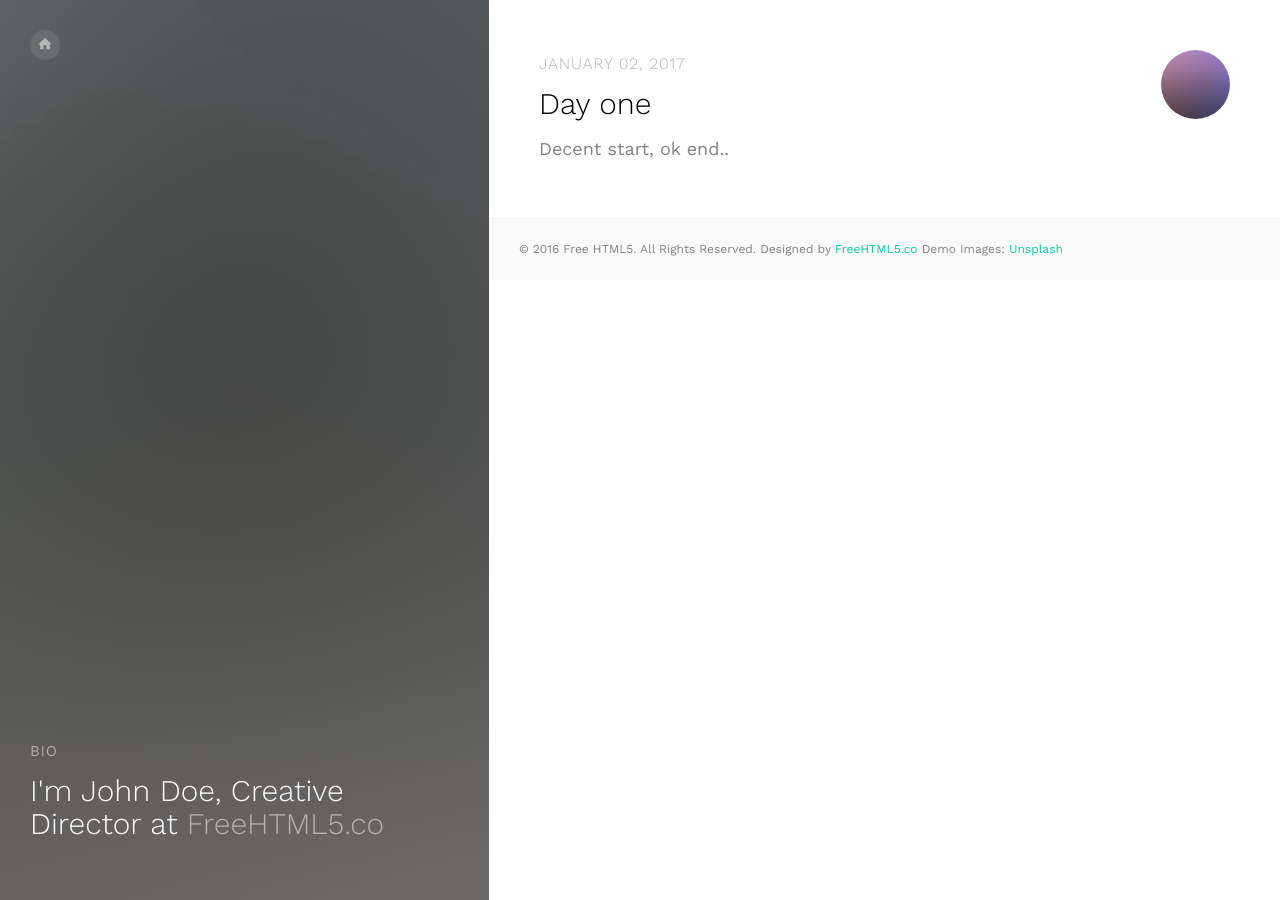
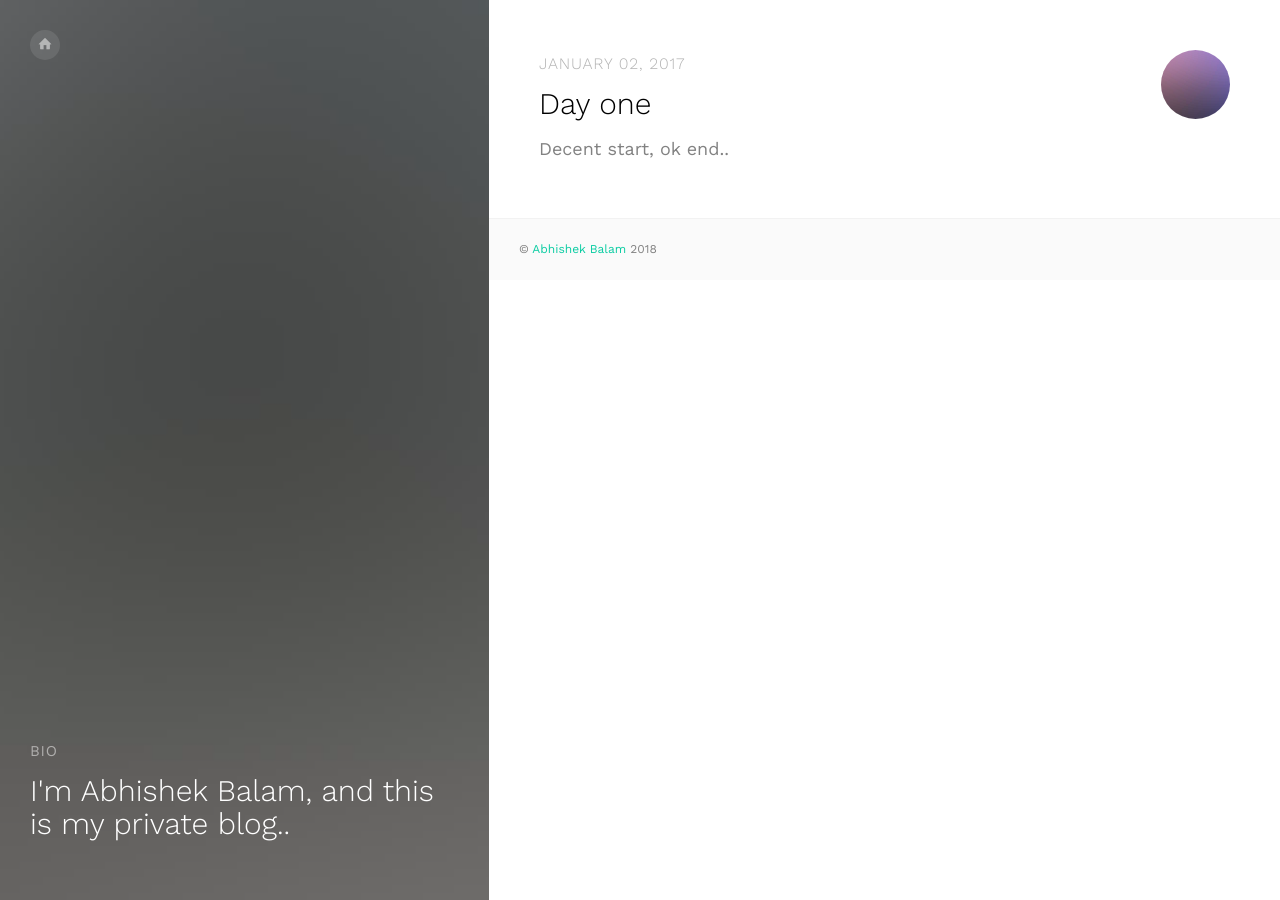
Before and after one commit to abhishekbalam-xyz/thoughts, a Jekyll site: the page built from index.md, in a window 1280 px wide. Built offline with Jekyll 4.4.1, drawn with Linux system fonts in a browser that asks for light colours; some web fonts are replaced.

Commit message:
Mr Hyde was here …

```diff
--- a/_includes/footer.html
+++ b/_includes/footer.html
@@ -1,5 +1,5 @@
 <footer>
 	<div>
-		&copy; 2016 Free HTML5. All Rights Reserved. Designed by <a href="http://freehtml5.co" target="_blank">FreeHTML5.co</a> Demo Images: <a href="http://unsplash.com" target="_blank">Unsplash</a>
+		&copy; <a href="http://abhishekbalam.xyz"> Abhishek Balam</a> 2018
 	</div>
 </footer>
--- a/_includes/head.html
+++ b/_includes/head.html
@@ -4,33 +4,9 @@
 	<title>{{ page.title }} | {{site.title}}</title>
 	<meta name="viewport" content="width=device-width, initial-scale=1">
 	<meta name="description" content="Free HTML5 Website Template by freehtml5.co" />
-	<meta name="keywords" content="free website templates, free html5, free template, free bootstrap, free website template, html5, css3, mobile first, responsive" />
-	<meta name="author" content="freehtml5.co" />
+	<meta name="keywords" content="free website templates, free html5, free template, free bootstra" />
+	<meta name="author" content="Abhishek Balam" />
 
-	<!--
-	//////////////////////////////////////////////////////
-
-	FREE HTML5 TEMPLATE
-	DESIGNED & DEVELOPED by FreeHTML5.co
-
-	Website: 		http://freehtml5.co/
-	Email: 			info@freehtml5.co
-	Twitter: 		http://twitter.com/fh5co
-	Facebook: 		https://www.facebook.com/fh5co
-
-	//////////////////////////////////////////////////////
-	 -->
-
-  	<!-- Facebook and Twitter integration -->
-	<meta property="og:title" content=""/>
-	<meta property="og:image" content=""/>
-	<meta property="og:url" content=""/>
-	<meta property="og:site_name" content=""/>
-	<meta property="og:description" content=""/>
-	<meta name="twitter:title" content="" />
-	<meta name="twitter:image" content="" />
-	<meta name="twitter:url" content="" />
-	<meta name="twitter:card" content="" />
 
 	<link href="https://fonts.googleapis.com/css?family=Work+Sans:300,400,500,700,800" rel="stylesheet">
 
--- a/_layouts/default.html
+++ b/_layouts/default.html
@@ -17,7 +17,7 @@
 			</nav>
 			<div class="featured">
 				<span>Bio</span>
-				<h2>I'm John Doe, Creative Director at <a href="http://freehtml5.co">FreeHTML5.co</a></h2>
+				<h2>I'm Abhishek Balam, and this is my private blog..</h2>
 			</div>
 		</div>
 		<div id="fh5co-main-content">
--- a/_layouts/home.html
+++ b/_layouts/home.html
@@ -5,7 +5,7 @@ layout: default
 {% for post in site.posts reversed %}
 
 	<div class="fh5co-entry padding">
-		<img src="{{ 'assets/images/project-1.jpg' | relative_url }}" alt="FrHTML5 Bootstrap Template by FreeHTML5.co">
+		<img src="{{ 'assets/images/project-1.jpg' | relative_url }}">
 		<div>
 			<span class="fh5co-post-date">{{ post.date | date: "%B %d, %Y" }}</span>
 			<h2><a href="{{ post.url }}">{{ post.title }}</a></h2>
```
